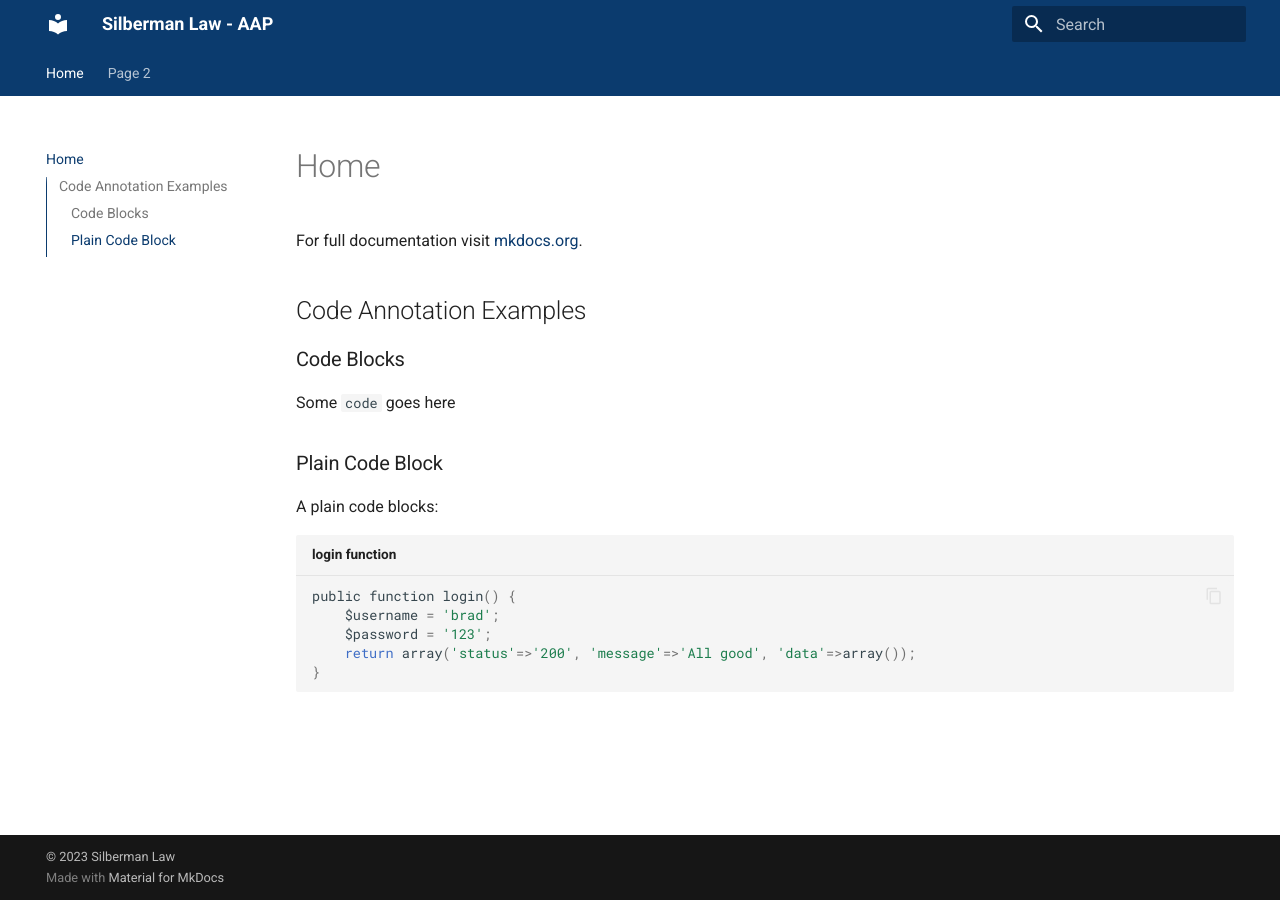
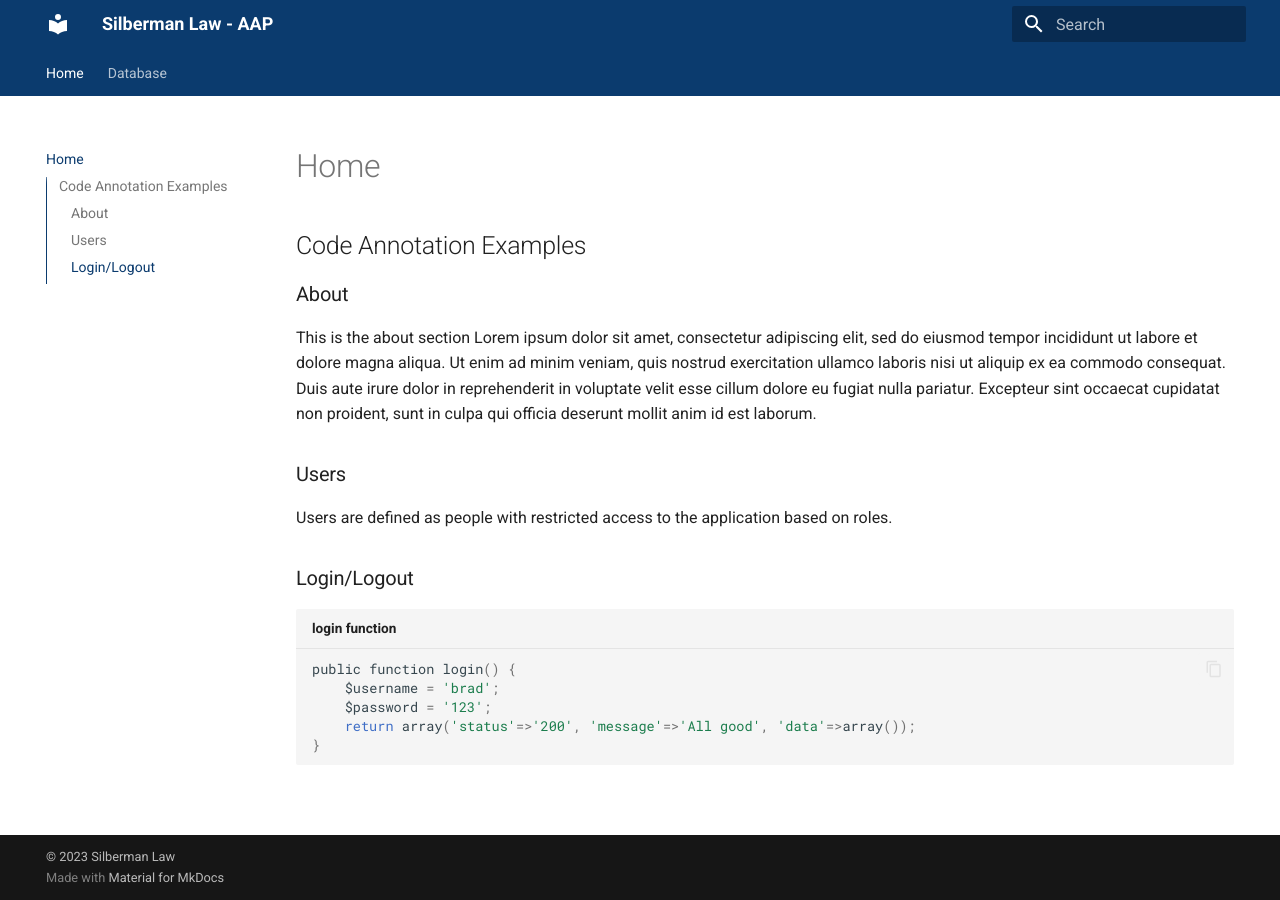
Before and after one commit to Silberman-Law/mkdocs-aap, an MkDocs documentation site: the page built from docs/index.md, in a window 1280 px wide. Built offline with MkDocs 1.6.1 and Material for MkDocs 9.7.7, drawn with Linux system fonts in a browser that asks for light colours.

````diff
--- a/docs/index.md
+++ b/docs/index.md
@@ -1,15 +1,19 @@
 # Home
 
+<!--
 For full documentation visit [mkdocs.org](https://www.mkdocs.org).
+-->
 
 ## Code Annotation Examples
 
-### Code Blocks
-Some `code` goes here
+### About
+This is the about section
+Lorem ipsum dolor sit amet, consectetur adipiscing elit, sed do eiusmod tempor incididunt ut labore et dolore magna aliqua. Ut enim ad minim veniam, quis nostrud exercitation ullamco laboris nisi ut aliquip ex ea commodo consequat. Duis aute irure dolor in reprehenderit in voluptate velit esse cillum dolore eu fugiat nulla pariatur. Excepteur sint occaecat cupidatat non proident, sunt in culpa qui officia deserunt mollit anim id est laborum.
 
-### Plain Code Block
-A plain code blocks:
+### Users
+Users are defined as people with restricted access to the application based on roles.
 
+### Login/Logout
 ``` py title='login function'
 public function login() {
     $username = 'brad';
--- a/docs/page2.md
+++ /dev/null
@@ -1,5 +0,0 @@
-# Page 2
-
-## Another Heading
-
-Some example text
--- a/mkdocs.yml
+++ b/mkdocs.yml
@@ -24,6 +24,10 @@ theme:
 extra_css:
   - stylesheets/extra.css
 
+plugins:
+    - search
+    - mermaid2
+
 markdown_extensions:
   - pymdownx.highlight:
       anchor_linenums: true
@@ -41,5 +45,12 @@ markdown_extensions:
       emoji_index: !!python/name:materialx.emoji.twemoji
       emoji_generator: !!python/name:materialx.emoji.to_svg
 
+markdown_extensions:
+  - pymdownx.superfences:
+        # make exceptions to highlighting of code:
+      custom_fences:
+        - name: mermaid
+          class: mermaid
+          format: !!python/name:mermaid2.fence_mermaid_custom
 copyright: |
   &copy; 2023 <a href="https://github.com/Silberman-Law/mkdocs-aap"  target="_blank" rel="noopener">Silberman Law</a>
````
Also changed, not shown: docs/database.md (added, +27 -0 lines).
